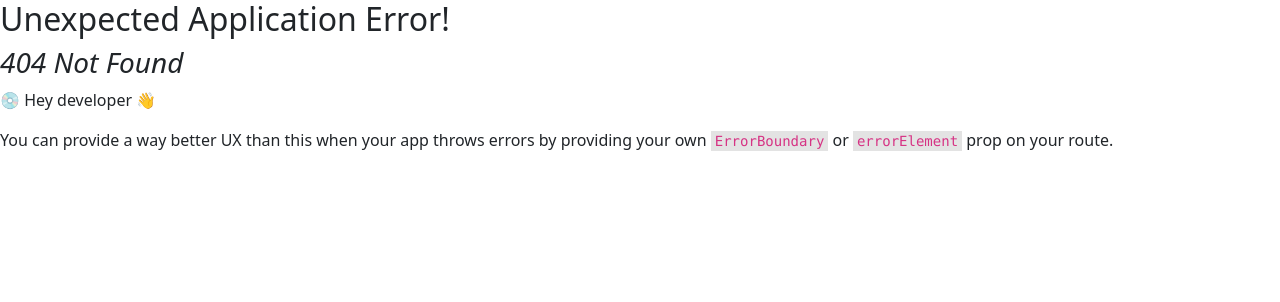
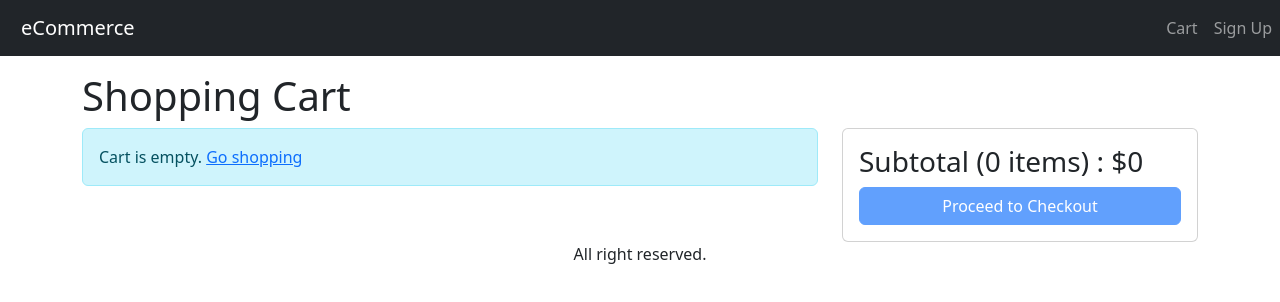
Before and after one commit to lahiruSanjeewa2971/TypeScript_eCommerce, a React (Vite) app in the folder frontend/: page /cart in a window 1280 px wide. Before the commit this address had no page. Shown: the top 302 px of the page. Built offline with nearby package versions, Linux system fonts and the light colour scheme.

Commit message:
Updates of Cart screen.

```diff
--- a/frontend/package.json
+++ b/frontend/package.json
@@ -18,6 +18,7 @@
     "react-bootstrap": "^2.10.9",
     "react-dom": "^19.0.0",
     "react-helmet-async": "^2.0.5",
+    "react-router-bootstrap": "^0.26.3",
     "react-router-dom": "^7.2.0",
     "react-toastify": "^11.0.5"
   },
@@ -26,6 +27,7 @@
     "@types/node": "^22.13.8",
     "@types/react": "^19.0.10",
     "@types/react-dom": "^19.0.4",
+    "@types/react-router-bootstrap": "^0.26.6",
     "@vitejs/plugin-react": "^4.3.4",
     "eslint": "^9.21.0",
     "eslint-plugin-react-hooks": "^5.1.0",
--- a/frontend/src/App.tsx
+++ b/frontend/src/App.tsx
@@ -4,6 +4,7 @@
 import { Store } from "./Store";
 import { ToastContainer } from "react-toastify";
 import "react-toastify/dist/ReactToastify.css";
+import { LinkContainer } from "react-router-bootstrap";
 
 function App() {
   const {
@@ -16,7 +17,11 @@
       <header>
         <Navbar bg="dark" variant="dark" expand="lg">
           <Container>
-            <Navbar.Brand>eCommerce</Navbar.Brand>
+            {/* <LinkContainer to="/"> */}
+            <Link to="/" className="text-decoration-none">
+              <Navbar.Brand>eCommerce</Navbar.Brand>
+            </Link>
+            {/* </LinkContainer> */}
           </Container>
           <Nav>
             <Link to="/cart" className="nav-link">
--- a/frontend/src/Store.tsx
+++ b/frontend/src/Store.tsx
@@ -23,12 +23,14 @@
   },
 };
 
-type Action = { type: "CART_ADD_ITEM"; payload: CartItem };
+type Action =
+  | { type: "CART_ADD_ITEM"; payload: CartItem }
+  | { type: "CART_REMOVE_ITEM"; payload: CartItem };
 
 function reducer(state: AppState, action: Action): AppState {
   switch (action.type) {
     case "CART_ADD_ITEM":
-      console.log('came here in store.')
+      console.log("came here in store.");
       const newItem = action.payload;
       const existItem = state.cart.cartItems.find(
         (item: CartItem) => item._id === newItem._id
@@ -42,6 +44,13 @@
       localStorage.setItem("cartItems", JSON.stringify(cartItems));
 
       return { ...state, cart: { ...state.cart, cartItems } };
+
+    case "CART_REMOVE_ITEM":
+      const cartItemsNew = state.cart.cartItems.filter(
+        (item: CartItem) => item._id !== action.payload._id
+      );
+      localStorage.setItem("cartItems", JSON.stringify(cartItemsNew));
+      // return { ...state, cart: { ...state.cart, cartItems } };
 
     default:
       return state;
--- a/frontend/src/index.css
+++ b/frontend/src/index.css
@@ -18,3 +18,7 @@
 img.large{
   max-width: 100%;
 }
+
+img.thumbnail{
+  height: 80px;
+}
--- a/frontend/src/main.tsx
+++ b/frontend/src/main.tsx
@@ -15,12 +15,14 @@
 import { QueryClient, QueryClientProvider } from "@tanstack/react-query";
 import { ReactQueryDevtools } from "@tanstack/react-query-devtools";
 import { StoreProvider } from "./Store.tsx";
+import CartPage from "./pages/CartPage.tsx";
 
 const router = createBrowserRouter(
   createRoutesFromElements(
     <Route path="/" element={<App />}>
       <Route index={true} element={<HomePage />} />
       <Route path="product/:slug" element={<ProductPage />} />
+      <Route path="cart" element={<CartPage />} />
     </Route>
   )
 );
--- /dev/null
+++ b/frontend/src/pages/CartPage.tsx
@@ -0,0 +1,123 @@
+import { useContext } from "react";
+import { Link, useNavigate } from "react-router-dom";
+import { Store } from "../Store";
+import { CartItem } from "../types/Cart";
+import { toast } from "react-toastify";
+import { Button, Card, Col, ListGroup, Row } from "react-bootstrap";
+import MessageBox from "../components/MessageBox";
+
+export default function CartPage() {
+  const navigate = useNavigate();
+
+  const {
+    state: {
+      cart: { cartItems },
+    },
+    dispatch,
+  } = useContext(Store);
+
+  const updateCartHandler = async (item: CartItem, quantity: number) => {
+    if (item.countInStock < quantity) {
+      toast.warn("Sorry. Product is out of stock.");
+      return;
+    }
+    dispatch({
+      type: "CART_ADD_ITEM",
+      payload: { ...item, quantity },
+    });
+  };
+
+  const checkoutHandler = () => {
+    navigate("/signin?redirect=/shipping");
+  };
+
+  const removeItemHandler = (item: CartItem) => {
+    dispatch({ type: "CART_REMOVE_ITEM", payload: item });
+  };
+
+  return (
+    <div>
+      <h1>Shopping Cart</h1>
+      <Row>
+        <Col md={8}>
+          {cartItems.length === 0 ? (
+            <MessageBox>
+              Cart is empty. <Link to="/">Go shopping</Link>
+            </MessageBox>
+          ) : (
+            <ListGroup>
+              {cartItems.map((item: CartItem) => (
+                <ListGroup key={item._id}>
+                  <Row className="align-items-center">
+                    <Col md={4}>
+                      <img
+                        src={item.image}
+                        alt={item.name}
+                        className="img-fluid rounded thumbnail"
+                        style={{ marginBottom: "5px" }}
+                      />
+                      <Link to={`/product/${item.slug}`}>{item.name}</Link>
+                    </Col>
+                    <Col md={3}>
+                      <Button
+                        onClick={() =>
+                          updateCartHandler(item, item.quantity - 1)
+                        }
+                        variant="light"
+                        disabled={item.quantity === 1}
+                      >
+                        <i className="fas fa-minus-circle"></i>
+                      </Button>{" "}
+                      <span>{item.quantity}</span>
+                      <Button
+                        onClick={() =>
+                          updateCartHandler(item, item.quantity + 1)
+                        }
+                        variant="light"
+                        disabled={item.quantity === item.countInStock}
+                      >
+                        <i className="fas fa-plus-circle"></i>
+                      </Button>
+                    </Col>
+                    <Col md={3}>${item.price}</Col>
+                    <Col md={2}>
+                      <Button variant="light" onClick={() => removeItemHandler(item)}>
+                        <i className="fas fa-trash"></i>
+                      </Button>
+                    </Col>
+                  </Row>
+                </ListGroup>
+              ))}
+            </ListGroup>
+          )}
+        </Col>
+        <Col md={4}>
+          <Card>
+            <Card.Body>
+              <ListGroup.Item>
+                <h3>
+                  Subtotal ({cartItems.reduce((a, c) => a + c.quantity, 0)}{" "}
+                  items) : $
+                  {cartItems.reduce((a, c) => a + c.price * c.quantity, 0)}
+                </h3>
+              </ListGroup.Item>
+
+              <ListGroup.Item>
+                <div className="d-grid">
+                  <Button
+                    type="button"
+                    variant="primary"
+                    onClick={checkoutHandler}
+                    disabled={cartItems.length === 0}
+                  >
+                    Proceed to Checkout
+                  </Button>
+                </div>
+              </ListGroup.Item>
+            </Card.Body>
+          </Card>
+        </Col>
+      </Row>
+    </div>
+  );
+}
--- a/frontend/src/pages/ProductPage.tsx
+++ b/frontend/src/pages/ProductPage.tsx
@@ -38,7 +38,7 @@
       payload: { ...convertProductToCartItem(product!), quantity },
     });
     toast.success("Product added to the cart.");
-    // navigate("/cart");
+    navigate("/cart");
   };
 
   return isLoading ? (
```
Also changed, not shown: 1 other file (tests, documents, lock files or other folders).
